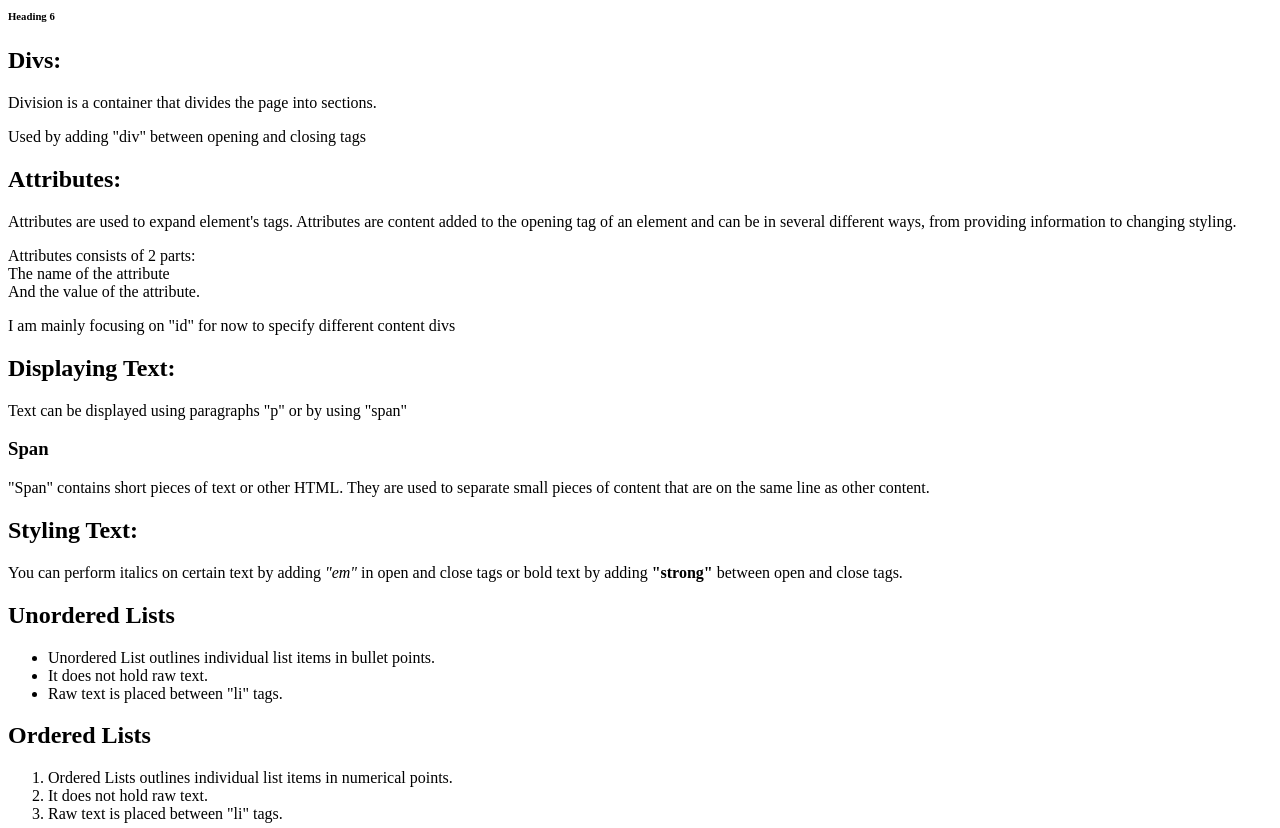
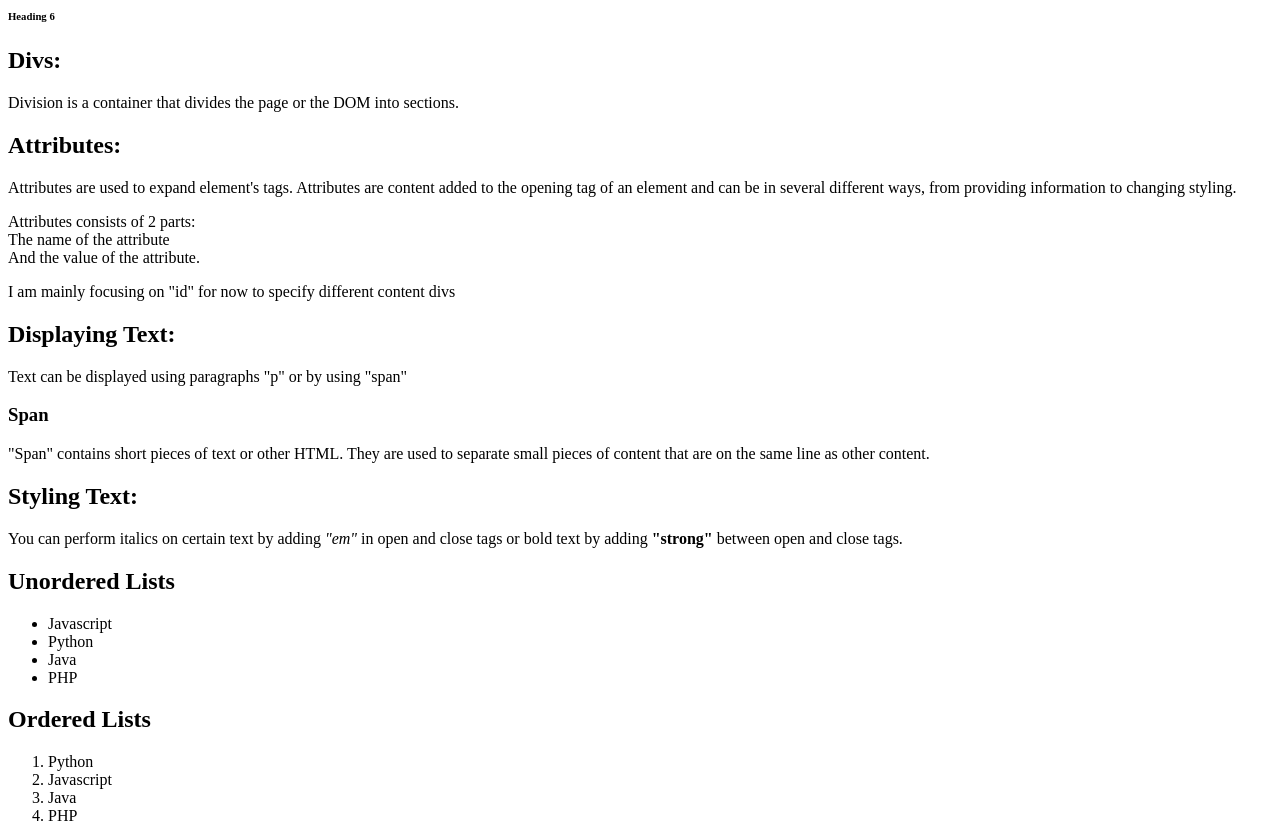
Before and after one commit to DionMS8/HTML-CSS-Practice, a plain HTML site: page basics.html in a window 1280 px wide. Shown: the part 360-1188 px from the top of the page. Drawn offline with Linux system fonts and the light colour scheme.

Commit message:
Lists in HTML

```diff
--- a/basics.css
+++ b/basics.css
@@ -1,6 +1,6 @@
 /******************************************************************************
 
-<LINK REL="STYLESHEET" HREF="STYLE.CSS"/>
+
 
 THE * SELECTOR IS USED TO REFERENCE EVERYTHING WITHIN THE DOM
 
--- a/basics.html
+++ b/basics.html
@@ -6,7 +6,8 @@
     <meta charset="UTF-8">
     <meta http-equiv="X-UA-Compatible" content="IE=edge">
     <meta name="viewport" content="width=device-width, initial-scale=1.0">
-    <title>Learning HTML</title>
+    <title>Learning HTML and CSS</title>
+    <link rel="stylesheet" href="styles.css" >
 </head>
 
 <body>
@@ -28,8 +29,7 @@
 
     <div id="Divs">
         <h2>Divs:</h2>
-        <p>Division is a container that divides the page into sections.</p>
-        <p>Used by adding "div" between opening and closing tags</p>
+        <p>Division is a container that divides the page or the DOM into sections.</p>
     </div>
 
     <div id="Attributes">
@@ -51,19 +51,25 @@
         <p>You can perform italics on certain text by adding <em>"em"</em> in open and close tags or bold text by adding <strong>"strong"</strong> between open and close tags.</p>
     </div>
 
+    <!-----LISTS-------------------------------------------------------------------------------------------------------------------------------------->
+
         <h2>Unordered Lists</h2>
-        <ul>
-            <li>Unordered List outlines individual list items in bullet points.</li>
-            <li>It does not hold raw text.</li>
-            <li>Raw text is placed between "li" tags.</li>
-        </ul>
+            <ul>
+                <li>Javascript</li>
+                <li>Python</li>
+                <li>Java</li>
+                <li>PHP</li>
+            </ul>
 
         <h2>Ordered Lists</h2>
-        <ol>
-            <li>Ordered Lists outlines individual list items in numerical points.</li>
-            <li>It does not hold raw text.</li>
-            <li>Raw text is placed between "li" tags.</li>
-        </ol>
+            <ol>
+                <li>Python</li>
+                <li>Javascript</li>
+                <li>Java</li>
+                <li>PHP</li>
+            </ol>
+
+    <!---------------------------------------------------------------------------------------------------------------------------------------------->
 
     <img src="https://content.codecademy.com/courses/web-101/web101-image_brownbear.jpg" alt="Brown Bear"/>
 
```
Also changed, not shown: index.html (renamed from HTML Crash Course/index.html, +3 -23 lines), youtube.html (renamed from HTML Crash Course/youtube.html).
